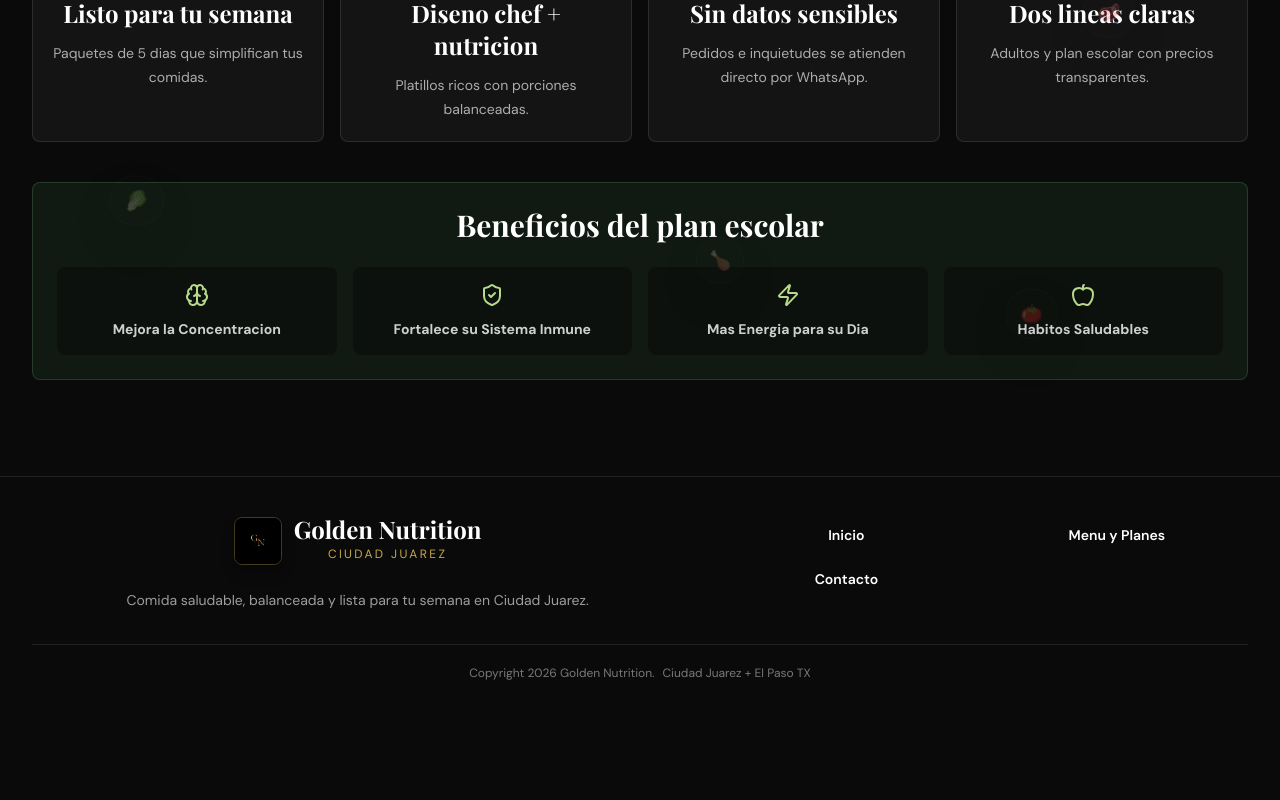
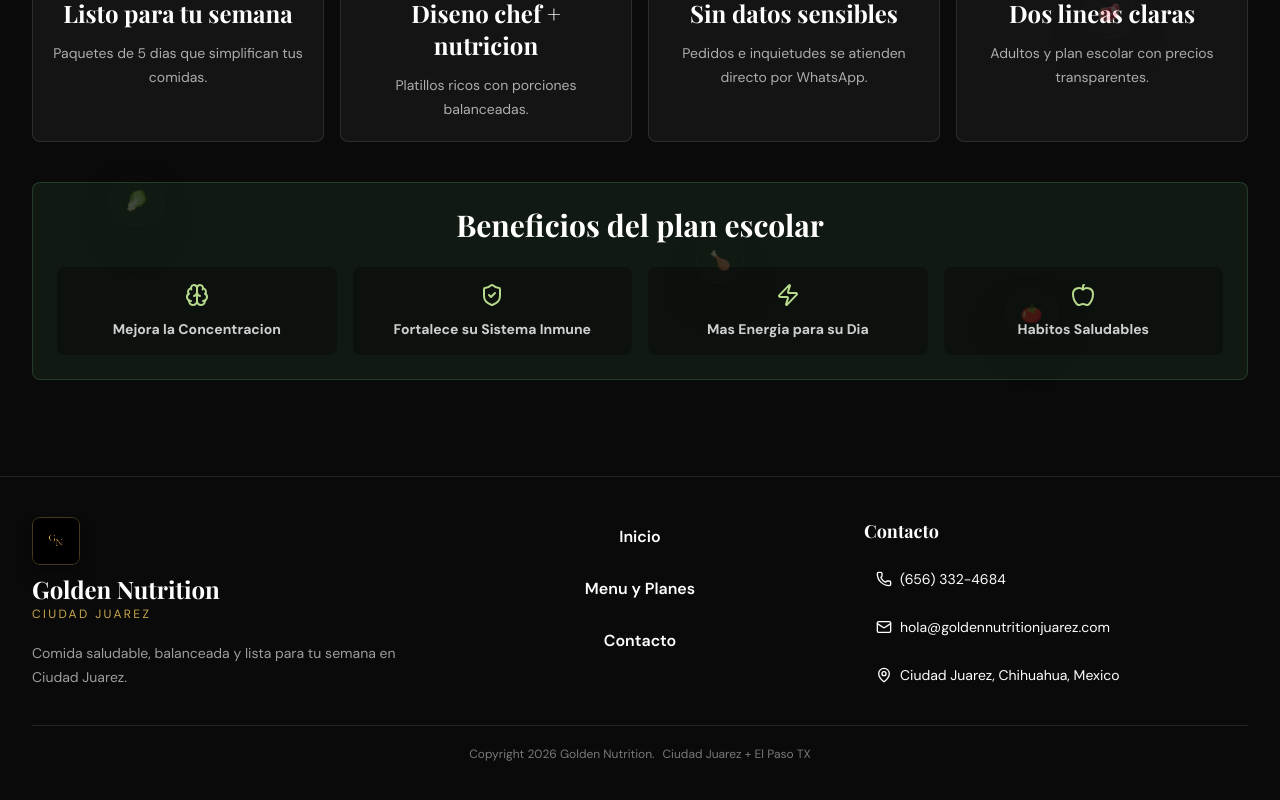
Before and after one commit to BryanPMX/juarez-golden-nutrition-website, a React (Vite) app: page / in a window 1280 px wide. Shown: the part 2405-3205 px from the top of the page. Before the commit the page ends 3126 px from the top, so only its background shows below. Built offline with nearby package versions, Linux system fonts and the light colour scheme; no server answers.

Commit message:
Restructure footer layout with logo left, navigation center, and contact right

```diff
--- a/src/components/layout/Footer.tsx
+++ b/src/components/layout/Footer.tsx
@@ -1,7 +1,9 @@
+import { Mail, Phone, MapPin } from 'lucide-react';
 import { useTranslation } from 'react-i18next';
 import { NavLink } from 'react-router-dom';
 import { navItems } from '../../data/siteContent';
 import { useLocale } from '../../hooks/useLocale';
+import { BUSINESS } from '../../lib/constants';
 
 export const Footer = () => {
   const { t } = useTranslation();
@@ -9,11 +11,14 @@ export const Footer = () => {
 
   return (
     <footer className="border-t border-white/10 bg-ink px-4 py-10 sm:px-6 lg:px-8">
-      <div className="mx-auto grid max-w-7xl gap-8 text-center lg:grid-cols-[1.1fr_0.9fr] lg:items-start lg:justify-between">
-        <div className="mx-auto max-w-xl">
+      <div className="mx-auto max-w-7xl">
+        {/* Main footer content */}
+        <div className="grid gap-8 md:grid-cols-3 md:items-start">
+          {/* Left: Logo and tagline */}
+          <div className="flex flex-col items-center text-center md:items-start md:text-left">
             <NavLink
               to="/"
-            className="focus-ring inline-flex flex-col items-center gap-3 rounded-full text-center sm:flex-row"
+              className="focus-ring inline-flex flex-col items-center gap-3 rounded-full md:items-start"
               aria-label="Golden Nutrition home"
             >
               <img
@@ -21,7 +26,7 @@ export const Footer = () => {
                 alt=""
                 className="h-12 w-12 rounded-lg border border-gold/30 object-cover shadow-lg shadow-black/25"
               />
-            <span className="text-center">
+              <span>
                 <span className="block font-display text-2xl font-bold leading-none text-white">Golden Nutrition</span>
                 <span className="text-xs uppercase tracking-[0.2em] text-gold">Ciudad Juarez</span>
               </span>
@@ -29,21 +34,52 @@ export const Footer = () => {
             <p className="mt-4 text-sm leading-6 text-white/60">{t('footer.note')}</p>
           </div>
 
-        <nav className="grid grid-cols-2 gap-2 text-center text-sm" aria-label="Footer navigation">
+          {/* Center: Navigation */}
+          <nav className="flex flex-col items-center gap-3 text-center" aria-label="Footer navigation">
             {navItems.map((item) => (
               <NavLink
                 key={item.id}
                 to={item.path}
-              className="focus-ring rounded-lg px-3 py-2 text-center font-semibold text-white/68 transition hover:bg-white/[0.06] hover:text-white"
+                className="focus-ring rounded-lg px-3 py-2 font-semibold text-white/68 transition hover:bg-white/[0.06] hover:text-white"
               >
                 {item.label[locale]}
               </NavLink>
             ))}
           </nav>
+
+          {/* Right: Contact section */}
+          <div className="flex flex-col items-center text-center md:items-start md:text-left">
+            <h3 className="mb-4 font-display text-lg font-bold text-white">
+              {locale === 'es' ? 'Contacto' : 'Contact'}
+            </h3>
+            <div className="space-y-3">
+              <a
+                href={`tel:${BUSINESS.phoneE164}`}
+                className="focus-ring flex items-center justify-center gap-2 rounded-lg px-3 py-2 text-sm text-white/68 transition hover:bg-white/[0.06] hover:text-white md:justify-start"
+              >
+                <Phone className="h-4 w-4" />
+                {BUSINESS.phoneDisplay}
+              </a>
+              <a
+                href={`mailto:${BUSINESS.email}`}
+                className="focus-ring flex items-center justify-center gap-2 rounded-lg px-3 py-2 text-sm text-white/68 transition hover:bg-white/[0.06] hover:text-white md:justify-start"
+              >
+                <Mail className="h-4 w-4" />
+                {BUSINESS.email}
+              </a>
+              <div className="flex items-center justify-center gap-2 rounded-lg px-3 py-2 text-sm text-white/68 md:justify-start">
+                <MapPin className="h-4 w-4" />
+                {BUSINESS.location}
               </div>
-      <div className="mx-auto mt-8 flex max-w-7xl flex-col items-center justify-center gap-2 border-t border-white/10 pt-5 text-center text-xs text-white/45 sm:flex-row">
+            </div>
+          </div>
+        </div>
+
+        {/* Bottom copyright */}
+        <div className="mt-8 flex flex-col items-center justify-center gap-2 border-t border-white/10 pt-5 text-center text-xs text-white/45 md:flex-row">
           <p>Copyright 2026 Golden Nutrition.</p>
           <p>Ciudad Juarez + El Paso TX</p>
+        </div>
       </div>
     </footer>
   );
```
Also changed, not shown: 4 other files (tests, documents, lock files or other folders). Lines whose indentation alone changed are shown as unchanged.
